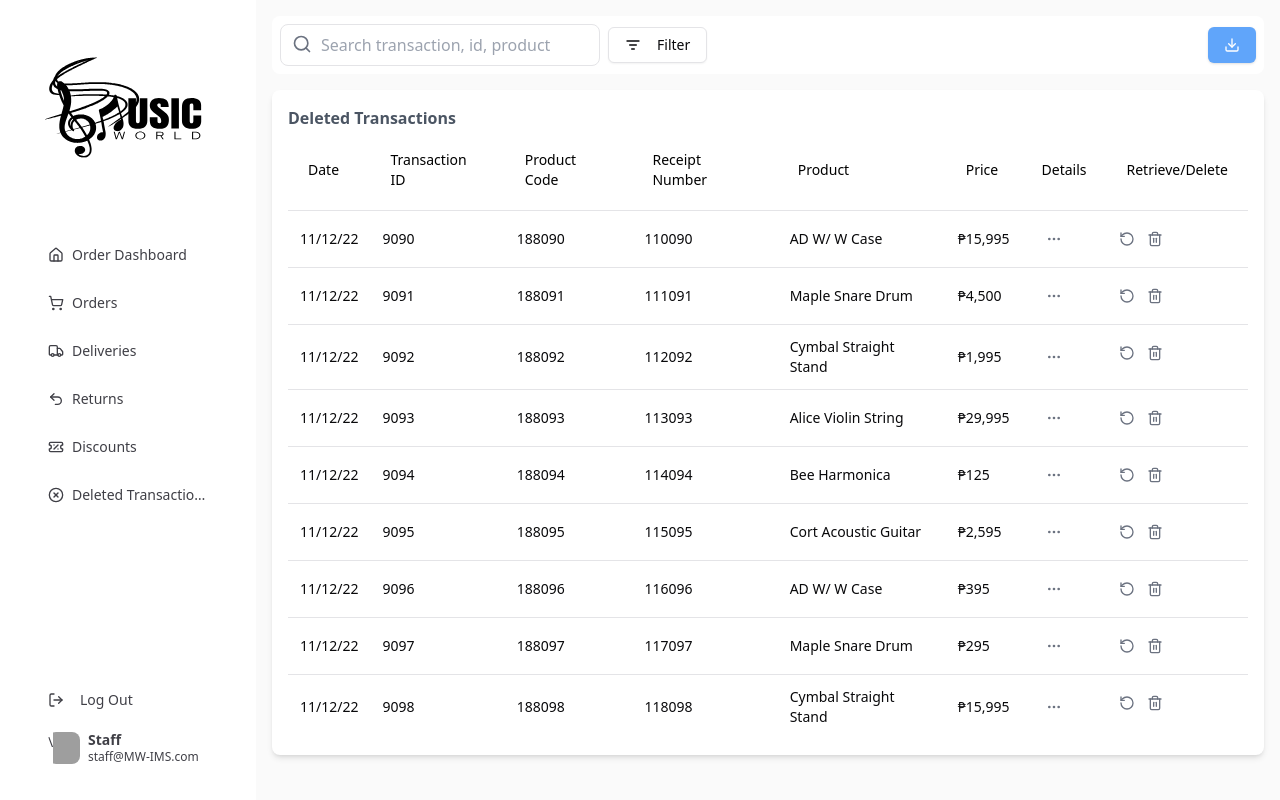
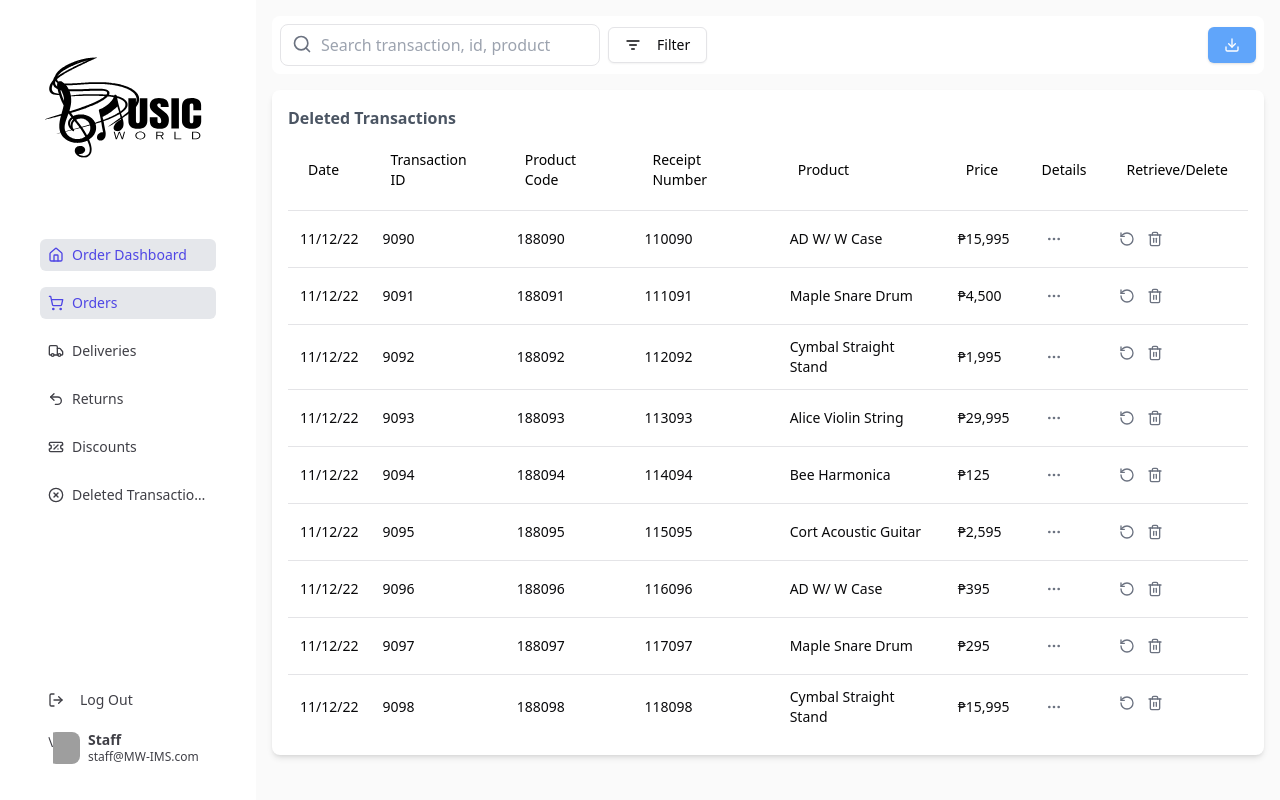
Before and after one commit to abbypagtalunan/MusicWorld-IMSv.1, a Next.js app in the folder client/: page /staff/deleted in a window 1280 px wide. Built offline with nearby package versions, Linux system fonts and the light colour scheme; grey boxes are pictures that could not be loaded.

Commit message:
Update nav-main.jsx by Kath

```diff
--- a/client/src/components/nav-main.jsx
+++ b/client/src/components/nav-main.jsx
@@ -1,6 +1,4 @@
 "use client"
-
-import { ChevronRight } from "lucide-react";
 
 import {
   Collapsible,
@@ -18,21 +16,32 @@ import {
   SidebarMenuSubItem,
 } from "@/components/ui/sidebar"
 
-export function NavMain({
-  items
-}) {
+import Link from "next/link";
+import { ChevronRight } from "lucide-react";
+
+
+export function NavMain({ items }) {
   return (
     <SidebarGroup>
       <SidebarMenu>
         {items.map((item) => (
           <Collapsible key={item.title} asChild defaultOpen={item.isActive}>
             <SidebarMenuItem>
-              <SidebarMenuButton asChild tooltip={item.title}>
-                <a href={item.url}>
-                  <item.icon />
+              <SidebarMenuButton
+                asChild
+                tooltip={item.title}
+                className={`size-lg ${
+                  item.isActive
+                    ? "bg-gray-200 text-indigo-600 hover:text-black"
+                    : ""
+                }`}
+              >
+                <Link href={item.url} className="flex items-center gap-2">
+                  {item.icon && <item.icon className="size-5" />}
                   <span>{item.title}</span>
-                </a>
+                </Link>
               </SidebarMenuButton>
+
               {item.items?.length ? (
                 <>
                   <CollapsibleTrigger asChild>
@@ -43,12 +52,12 @@ export function NavMain({
                   </CollapsibleTrigger>
                   <CollapsibleContent>
                     <SidebarMenuSub>
-                      {item.items?.map((subItem) => (
+                      {item.items.map((subItem) => (
                         <SidebarMenuSubItem key={subItem.title}>
                           <SidebarMenuSubButton asChild>
-                            <a href={subItem.url}>
+                            <Link href={subItem.url}>
                               <span>{subItem.title}</span>
-                            </a>
+                            </Link>
                           </SidebarMenuSubButton>
                         </SidebarMenuSubItem>
                       ))}
```
